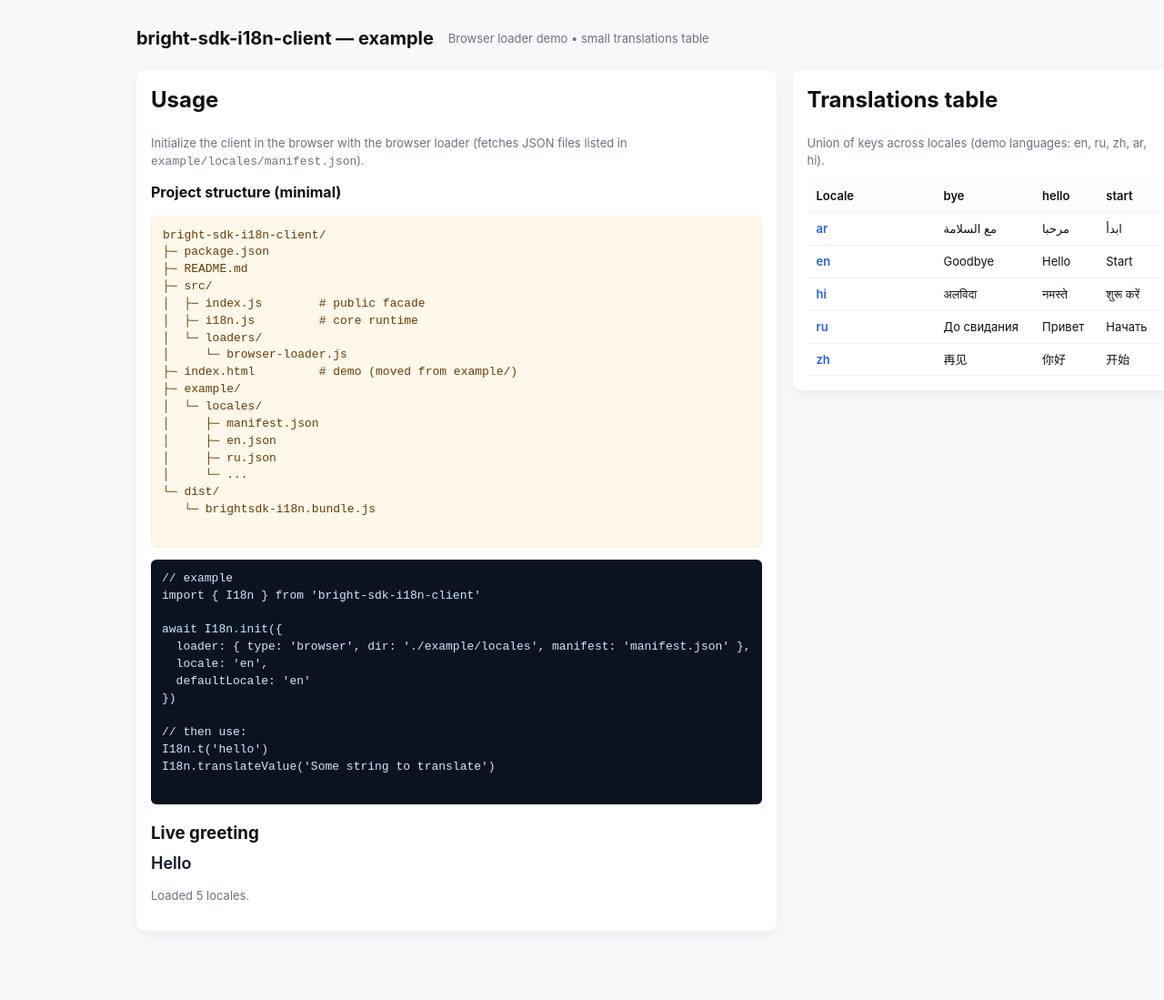
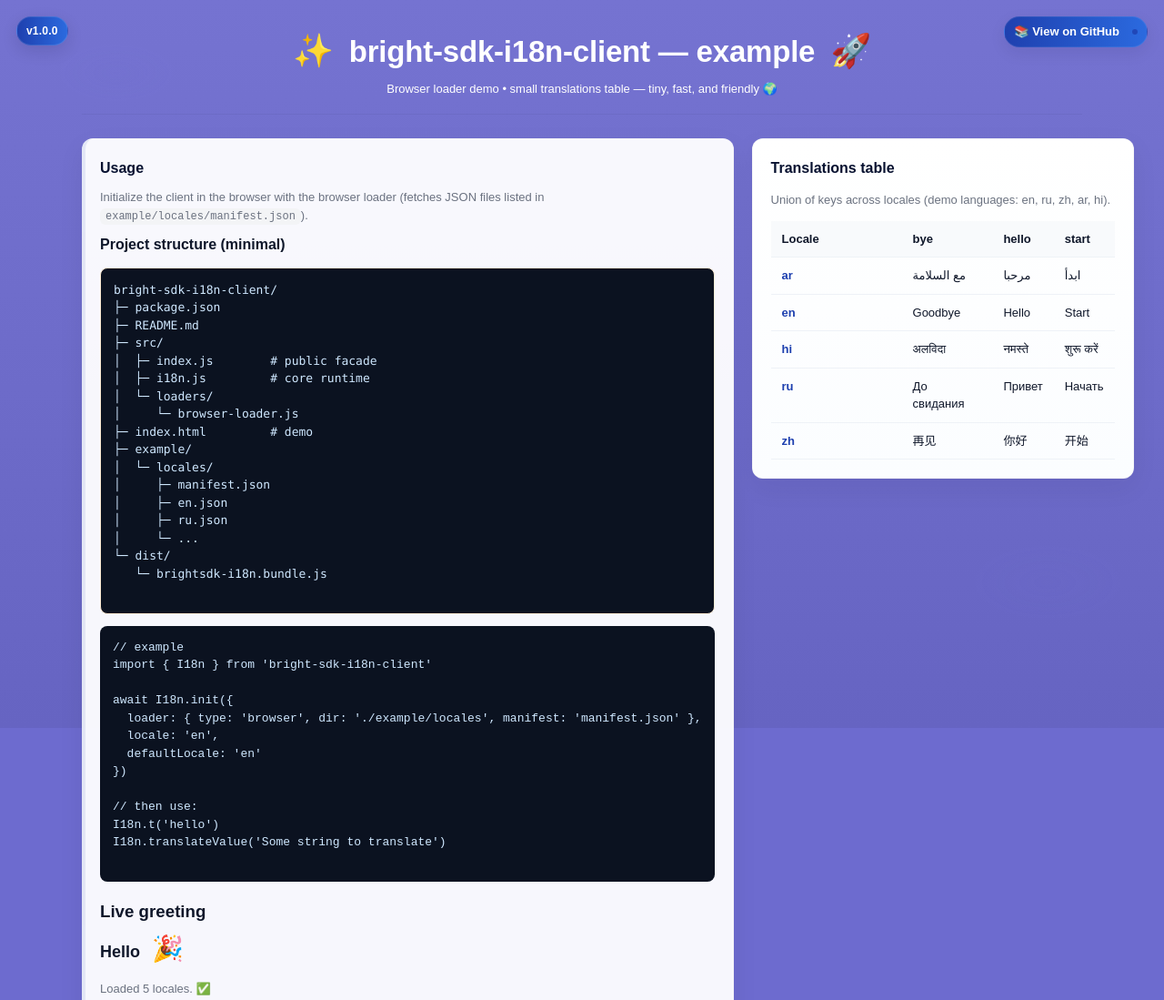
Before and after one commit to vladislavs-luminati/bright-sdk-i18n-client, a website built with webpack: page index.html in a window 1280 px wide. Shown: the top 1099 px of the page at 91% size. Before the commit the page ends 1051 px from the top, so only its background shows below. Built offline with nearby package versions, Linux system fonts and the light colour scheme.

Commit message:
update styles

```diff
--- a/index.html
+++ b/index.html
@@ -4,38 +4,30 @@
     <meta charset="utf-8">
     <meta name="viewport" content="width=device-width,initial-scale=1">
     <title>bright-sdk-i18n-client — Example</title>
-    <style>
-      :root{--bg:#f7f9fb;--card:#fff;--muted:#6b7280;--accent:#2563eb}
-      body{font-family:Inter,system-ui,-apple-system,Segoe UI,Roboto,"Helvetica Neue",Arial;line-height:1.45;background:var(--bg);color:#111;margin:0;padding:28px}
-      .wrap{max-width:980px;margin:0 auto}
-      header{display:flex;align-items:center;gap:16px;margin-bottom:20px}
-      h1{font-size:20px;margin:0}
-      .subtitle{color:var(--muted);font-size:13px}
-      .grid{display:grid;grid-template-columns:1fr 420px;gap:18px;align-items:start}
-      .card{background:var(--card);border-radius:10px;padding:16px;box-shadow:0 6px 18px rgba(15,23,42,0.06)}
-      pre.usage{background:#0b1220;color:#cfe8ff;padding:12px;border-radius:6px;overflow:auto;font-size:13px}
-      table{width:100%;border-collapse:collapse;font-size:13px}
-      th,td{padding:8px 10px;border-bottom:1px solid #eef2f7;text-align:left}
-      thead th{background:#fbfdff;font-weight:600}
-      .locale-cell{width:120px;font-weight:600;color:var(--accent)}
-      .muted{color:var(--muted);font-size:13px}
-      @media (max-width:900px){.grid{grid-template-columns:1fr}}
-    </style>
+  <link rel="stylesheet" href="./styles.css">
+  <link href="https://fonts.googleapis.com/css2?family=Inter:wght@400;600;700&display=swap" rel="stylesheet">
   </head>
   <body>
+    <!-- version badge (top-left) — plain version tag only -->
+    <div class="version-badge">
+      <span class="version">v1.0.0</span>
+    </div>
     <div class="wrap">
       <header>
-        <h1>bright-sdk-i18n-client — example</h1>
-        <div class="subtitle">Browser loader demo • small translations table</div>
+        <div class="title-wrap">
+          <h1><span class="logo-emoji">✨</span> bright-sdk-i18n-client — example <span class="title-rocket">🚀</span></h1>
+          <div class="subtitle">Browser loader demo • small translations table — tiny, fast, and friendly <span>🌍</span></div>
+        </div>
+        <a class="repo-link repo-link-fixed" href="https://github.com/vladislavs-luminati/bright-sdk-i18n-client" target="_blank" rel="noopener noreferrer">📚 View on GitHub</a>
       </header>
 
       <div class="grid">
-        <section class="card" id="left">
-          <h2 style="margin-top:0">Usage</h2>
-          <p class="muted">Initialize the client in the browser with the browser loader (fetches JSON files listed in <code>example/locales/manifest.json</code>).</p>
+        <section class="card header-accent" id="left">
+          <h2>Usage</h2>
+          <div class="card-meta">Initialize the client in the browser with the browser loader (fetches JSON files listed in <code>example/locales/manifest.json</code>).</div>
 
           <h4 style="margin:10px 0 6px">Project structure (minimal)</h4>
-          <pre class="usage" style="background:#fff8eb;color:#6b3b00;border:1px solid #ffedd5" id="project-structure">
+          <pre class="usage project-structure" id="project-structure">
 bright-sdk-i18n-client/
 ├─ package.json
 ├─ README.md
@@ -44,7 +36,7 @@ bright-sdk-i18n-client/
 │  ├─ i18n.js         # core runtime
 │  └─ loaders/
 │     └─ browser-loader.js
-├─ index.html         # demo (moved from example/)
+├─ index.html         # demo
 ├─ example/
 │  └─ locales/
 │     ├─ manifest.json
@@ -70,11 +62,11 @@ I18n.translateValue('Some string to translate')
           </pre>
 
           <h3 style="margin-bottom:6px">Live greeting</h3>
-          <div id="greet" style="font-size:18px;font-weight:600;color:#0f172a">…</div>
-          <p class="muted" id="status">Loading locales…</p>
+          <div id="greet" style="font-size:18px;font-weight:700;color:#0f172a">Welcome <span class="greet-emoji">✨</span></div>
+          <p class="muted" id="status">Loading locales… <span>⏳</span></p>
         </section>
 
-        <aside class="card">
+        <aside class="card aside-card">
           <h2 style="margin-top:0">Translations table</h2>
           <p class="muted">Union of keys across locales (demo languages: en, ru, zh, ar, hi).</p>
           <div style="overflow:auto;max-height:520px">
@@ -115,9 +107,11 @@ I18n.translateValue('Some string to translate')
           const instance = result.I18n || result;
           const messages = result.messages || {};
 
-          // set greeting
-          greetEl.textContent = instance.t('hello') || '—';
-          statusEl.textContent = 'Loaded ' + Object.keys(messages).length + ' locales.';
+          // set greeting with playful emoji
+          greetEl.innerHTML = (instance.t('hello') || '—') + ' <span class="greet-emoji">🎉</span>';
+          statusEl.innerHTML = 'Loaded ' + Object.keys(messages).length + ' locales. <span>✅</span>';
+          // run confetti for extra celebration
+          try{runConfetti()}catch(e){}
 
           // build translations table: compute union of keys
           const keys = new Set();
@@ -151,10 +145,29 @@ I18n.translateValue('Some string to translate')
           });
         } catch (e) {
           console.error('example failed', e);
-          greetEl.textContent = 'Failed to load locales';
+          greetEl.innerHTML = 'Failed to load locales <span class="greet-emoji">😿</span>';
           statusEl.textContent = e && e.message ? e.message : 'Error';
+  }
+      })();
+      // confetti helper: simple emoji-based confetti
+      function runConfetti(){
+        const rootId = 'confetti-root';
+        let root = document.getElementById(rootId);
+        if(!root){ root = document.createElement('div'); root.id = rootId; document.body.appendChild(root); }
+        const emojis = ['🎉','✨','🎊','💥','🍾','🎈','🥳'];
+        const count = 18;
+        for(let i=0;i<count;i++){
+          const el = document.createElement('div');
+          el.className='confetti';
+          el.style.left = (20 + Math.random()*60) + '%';
+          el.style.setProperty('--dx', (Math.random()*300 - 150) + 'px');
+          el.style.fontSize = (12 + Math.random()*18) + 'px';
+          el.style.top = (10 + Math.random()*10) + '%';
+          el.textContent = emojis[Math.floor(Math.random()*emojis.length)];
+          root.appendChild(el);
+          setTimeout(()=>{ el.remove(); }, 1400 + Math.random()*400);
         }
-      })();
+      }
     </script>
   </body>
 </html>
--- /dev/null
+++ b/styles.css
@@ -0,0 +1,140 @@
+/* Styles extracted from index.html and extended with animations/confetti */
+:root{
+  --bg:#6d6bcf;
+  --card:#ffffff;
+  --text-dark:#0f172a;
+  --card-text: var(--text-dark);
+  --muted:#6b7280;
+  --accent:#1e40af; /* slightly deeper blue */
+  --surface:#f8fafc;
+  --radius:12px;
+  --gap:20px;
+  --card-padding:20px;
+}
+
+html,body{height:100%}
+body{
+  font-family: Arial, sans-serif;
+  line-height:1.5;
+  background:var(--bg);
+  color: rgb(255, 255, 255);
+  margin:0;
+  padding:32px 20px;
+  -webkit-font-smoothing:antialiased;
+  -moz-osx-font-smoothing:grayscale;
+}
+
+/* subtle page background gradient and vignette */
+body::before{
+  content:'';position:fixed;inset:0;z-index:-1;
+  /* soft light of the same hue as the primary background to keep the feel */
+  background:radial-gradient(800px 400px at 10% 10%, rgba(109,107,207,0.06), transparent 8%),
+             radial-gradient(700px 350px at 90% 80%, rgba(109,107,207,0.045), transparent 12%),
+             linear-gradient(180deg, rgba(255,255,255,0.06), rgba(0,0,0,0.06));
+  pointer-events:none;
+}
+
+.wrap{max-width:1100px;margin:0 auto}
+
+.title-wrap{display:flex;flex-direction:column;align-items:center;flex:1}
+header{display:flex;align-items:flex-start;gap:16px;margin-bottom:26px;padding-bottom:18px;border-bottom:1px solid rgba(15,23,42,0.05)}
+/* make the main title white, centered and 150% larger */
+h1{font-size:33px;margin:0;font-weight:700;color: rgb(255, 255, 255);letter-spacing:-0.2px;text-align:center;transform-origin:center}
+.subtitle{color: rgb(255, 255, 255);font-size:13px;margin-top:6px}
+
+.repo-link{margin-left:auto;display:inline-flex;align-items:center;gap:8px;padding:8px 12px;border-radius:10px;background:rgba(30,64,175,0.06);color:var(--accent);text-decoration:none;font-size:13px;border:1px solid rgba(30,64,175,0.08);transition:transform .12s ease,box-shadow .12s ease}
+.repo-link:hover{transform:translateY(-2px);box-shadow:0 6px 18px rgba(30,64,175,0.06)}
+.repo-link svg{width:18px;height:18px;display:inline-block}
+.repo-badge{display:inline-flex;align-items:center;gap:8px}
+
+/* fixed GitHub button in the top-right corner to mirror the reference site */
+.repo-link-fixed{
+  position:fixed;
+  right:18px;
+  top:18px;
+  z-index:65;
+  padding:6px 10px;
+  border-radius:999px;
+  background:linear-gradient(90deg,var(--accent),#2b6adf);
+  color:white;
+  border:1px solid rgba(255,255,255,0.08);
+  box-shadow:0 6px 18px rgba(11,17,32,0.08);
+  font-weight:700;
+}
+.repo-link-fixed:hover{transform:translateY(-2px);}
+
+/* fun emoji badge / accents */
+.logo-emoji{font-size:36px;margin-right:8px;line-height:1}
+.title-rocket{font-size:36px;margin-left:8px;line-height:1}
+.greet-emoji{display:inline-block;font-size:28px;margin-left:8px;transform-origin:50% 50%;animation:float 2.4s ease-in-out infinite}
+@keyframes float{0%{transform:translateY(0)}50%{transform:translateY(-6px)}100%{transform:translateY(0)}}
+
+.kbd{background:#0b1220;color:#cfe8ff;padding:6px 8px;border-radius:8px;font-family:monospace;font-size:12px}
+
+.grid{display:grid;grid-template-columns:1fr 420px;gap:var(--gap);align-items:start;margin-top:18px}
+.card{background:rgba(255,255,255,0.95);border-radius:var(--radius);padding:var(--card-padding);box-shadow:0 10px 30px rgba(11,17,32,0.06);border:1px solid rgba(11,17,32,0.02)}
+/* ensure text inside white panels is dark for readability */
+.card, .aside-card { color: var(--card-text); }
+
+/* card header accent */
+.card h2{margin:0 0 10px 0;font-size:16px;color:#071130}
+.card .card-meta{color:var(--muted);font-size:13px;margin-bottom:10px}
+.card.header-accent{border-left:4px solid rgba(30,64,175,0.09);padding-left:16px}
+
+/* panel background variant for aside */
+.aside-card{background:linear-gradient(180deg, #ffffff, #fbfdff);border:1px solid rgba(15,23,42,0.03)}
+
+.project-structure{background:#fff8eb;color:#6b3b00;border:1px solid #ffedd5;padding:12px;border-radius:8px;font-family:SFMono-Regular,Menlo,Monaco,Consolas,"Liberation Mono","Courier New",monospace}
+
+pre.usage{background:#0b1220;color:#cfe8ff;padding:14px;border-radius:8px;overflow:auto;font-size:13px}
+
+table{width:100%;border-collapse:collapse;font-size:13px}
+/* table text should be dark for readability on the colored background */
+table, th, td { color: var(--text-dark); }
+th,td{padding:10px 12px;border-bottom:1px solid #eef2f7;text-align:left;vertical-align:top}
+thead th{background:var(--surface);font-weight:600}
+.locale-cell{width:120px;font-weight:700;color:var(--accent)}
+.muted{color:var(--muted);font-size:13px}
+
+code{background:#f3f4f6;padding:2px 6px;border-radius:6px;font-size:12px}
+
+@media (max-width:900px){.grid{grid-template-columns:1fr}}
+
+/* confetti styles */
+.confetti-wrap{position:fixed;left:0;top:0;right:0;bottom:0;pointer-events:none;overflow:visible}
+.confetti{
+  position:absolute;left:50%;top:30%;font-size:20px;opacity:0;transform:translateX(-50%) translateY(0) rotate(0);
+  animation:confetti-fall 1200ms cubic-bezier(.2,.8,.2,1);
+}
+@keyframes confetti-fall{
+  0%{opacity:1;transform:translateX(-50%) translateY(0) rotate(0);}
+  100%{opacity:0;transform:translateX(calc(-50% + var(--dx))) translateY(420px) rotate(360deg);}
+}
+
+/* small sparkle for repo link */
+.repo-link::after{
+  content:'';width:6px;height:6px;border-radius:50%;background:var(--accent);margin-left:6px;opacity:0.8;transform:translateY(0);transition:transform .25s ease}
+.repo-link:hover::after{transform:translateY(-4px)}
+
+/* subtle confetti container to keep things neat */
+#confetti-root{position:fixed;left:0;top:0;right:0;bottom:0;pointer-events:none}
+
+/* small responsive tweaks */
+@media (max-width:520px){
+  body{padding:20px}
+  .grid{gap:12px}
+}
+
+/* version badge in top-left */
+.version-badge{
+  position:fixed;left:18px;top:18px;z-index:60;display:inline-flex;align-items:center;gap:8px;
+  padding:6px 10px;border-radius:999px;
+  background:linear-gradient(90deg,var(--accent),#2b6adf);
+  color:white;font-weight:700;font-size:12px;box-shadow:0 6px 18px rgba(11,17,32,0.12);
+  border:1px solid rgba(255,255,255,0.12);
+}
+.version-badge:hover{transform:translateY(-2px);transition:transform .12s ease}
+
+.version-badge .version{font-weight:800;letter-spacing:0.2px}
+.github-link-mini{display:inline-block;padding:4px 8px;border-radius:8px;background:rgba(255,255,255,0.06);color:inherit;text-decoration:none;font-weight:600;font-size:12px}
+.github-link-mini:hover{background:rgba(255,255,255,0.12);transform:translateY(-1px)}
```
Also changed, not shown: README.md.
